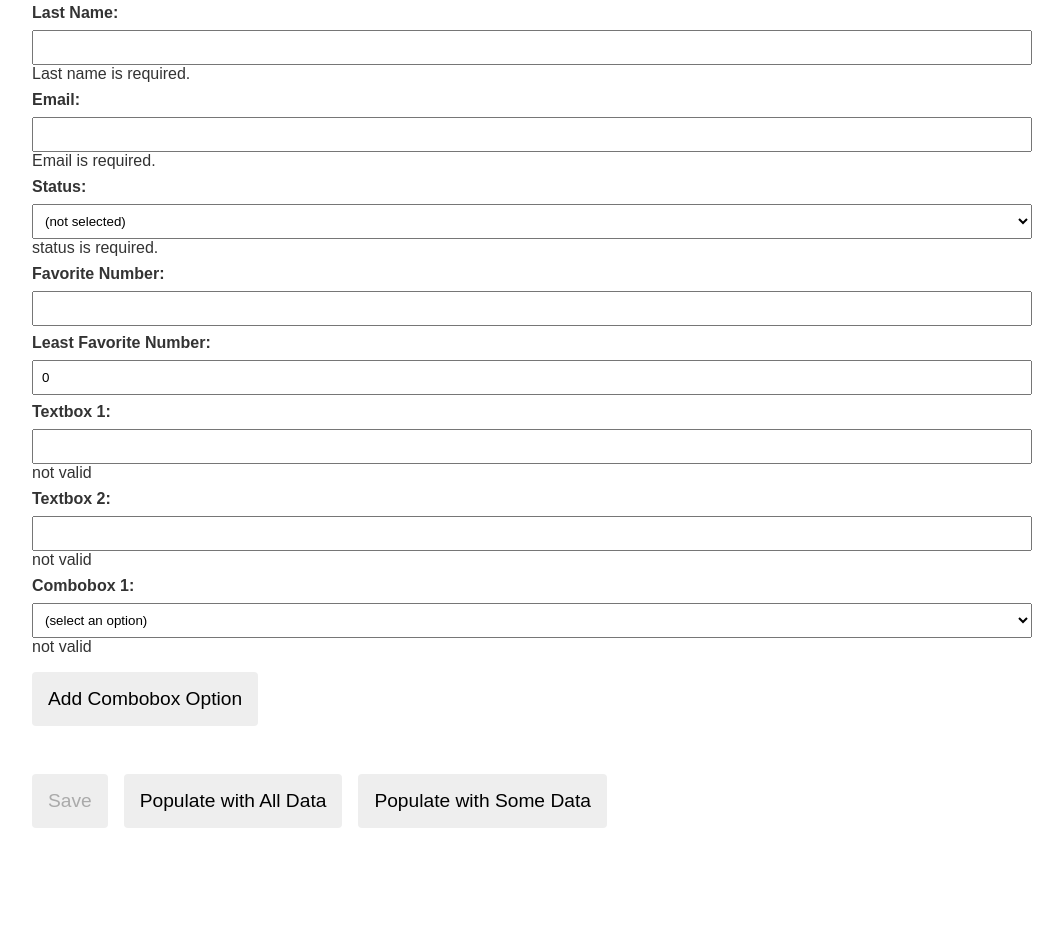
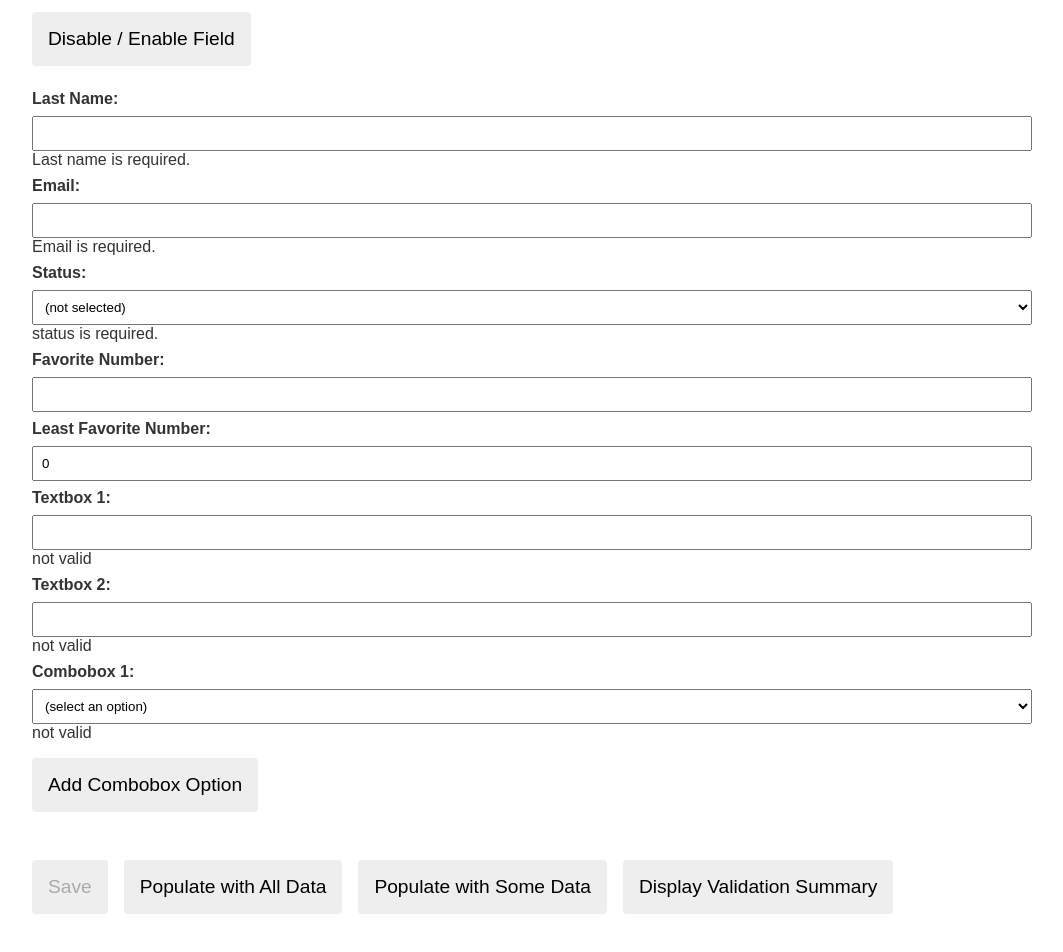
Before and after one commit to benday-inc/AngularChildComponentsWithValidation, an Angular app: page /form1 in a window 1280 px wide. Shown: the part 286-1238 px from the top of the page, without its empty margins (108-1171 px from the left). Before the commit the page ends 1162 px from the top, so only its background shows below. Built offline with nearby package versions, Linux system fonts and the light colour scheme.

Commit message:
Added validation summary output

```diff
--- a/src/app/input-form1/input-form1.component.html
+++ b/src/app/input-form1/input-form1.component.html
@@ -3,20 +3,18 @@
 <form [formGroup]="theForm">
     <label for="first-name">First Name: </label>
     <input id="first-name" type="text" formControlName="firstName">
-    <app-validation-message-display
-        controlDisplayName="First name"
+    <app-validation-message-display controlDisplayName="First name"
         [controlToValidate]="theForm.controls['firstName']"></app-validation-message-display>
+    <button type="button" (click)="toggleDisabledFields()">Disable / Enable Field</button>
 
     <label for="last-name">Last Name: </label>
     <input id="last-name" type="text" formControlName="lastName">
-    <app-validation-message-display
-        controlDisplayName="Last name"
+    <app-validation-message-display controlDisplayName="Last name"
         [controlToValidate]="theForm.controls['lastName']"></app-validation-message-display>
 
     <label for="email">Email: </label>
     <input id="email" type="text" formControlName="email">
-    <app-validation-message-display
-        controlDisplayName="Email"
+    <app-validation-message-display controlDisplayName="Email"
         [controlToValidate]="theForm.controls['email']"></app-validation-message-display>
 
     <label for="status">Status: </label>
@@ -25,8 +23,7 @@
         <option value="active">Active</option>
         <option value="inactive">Inactive</option>
     </select>
-    <app-validation-message-display
-        controlDisplayName="status"
+    <app-validation-message-display controlDisplayName="status"
         [controlToValidate]="theForm.controls['status']"></app-validation-message-display>
 
     <label for="favoriteNumber">Favorite Number: </label>
@@ -34,6 +31,7 @@
 
     <label for="leastFavoriteNumber">Least Favorite Number: </label>
     <input id="leastFavoriteNumber" type="text" formControlName="leastFavoriteNumber">
+
 
     <app-textbox-field [parentForm]="theForm" controlName="textbox1" displayName="Textbox 1"></app-textbox-field>
 
@@ -48,4 +46,5 @@
     <button type="button" [disabled]="!theForm.valid" (click)="save()">Save</button>
     <button type="button" (click)="populateWithData(true)">Populate with All Data</button>
     <button type="button" (click)="populateWithData(false)">Populate with Some Data</button>
+    <button type="button" (click)="getValidationSummary()">Display Validation Summary</button>
 </form>
--- a/src/app/input-form1/input-form1.component.ts
+++ b/src/app/input-form1/input-form1.component.ts
@@ -1,5 +1,5 @@
 import { Component, ViewChild } from '@angular/core';
-import { FormBuilder, Validators } from '@angular/forms';
+import { FormBuilder, FormControl, FormGroup, Validators } from '@angular/forms';
 import { TextboxFieldComponent } from '../textbox-field/textbox-field.component';
 import { ComboboxFieldComponent } from '../combobox-field/combobox-field.component';
 
@@ -46,12 +46,41 @@ export class InputForm1Component {
     console.log(this.theForm?.value);
   }
 
+  toggleDisabledFields() {
+    if (this.theForm === null) {
+      return;
+    }
+
+    this.toggleField(this.theForm.controls.firstName);
+    this.toggleField(this.theForm.controls.textbox1);
+  }
+
+  toggleField(control: FormControl) {
+    if (control.disabled === true) {
+      control.enable()
+    }
+    else {
+      control.disable()
+    }
+  }
+
   addComboboxOption() {
     if (this.combobox1 !== null) {
       const now = new Date()
       const seconds = now.getSeconds();
       this.combobox1.addAvailableValue(`test-${seconds}`, `test option ${seconds}`);
     }
+  }
+
+  getValidationSummary() {
+    const untypedForm = (this.theForm as FormGroup);
+
+    Object.keys(untypedForm.controls).forEach(key => {
+      const control = untypedForm.controls[key];
+      if (control.enabled === true && control.valid === false) {
+        console.log(`invalid control ${key}: ${JSON.stringify(control.errors)}`);
+      }
+    });
   }
 
   populateWithData(allData: boolean) {
```
